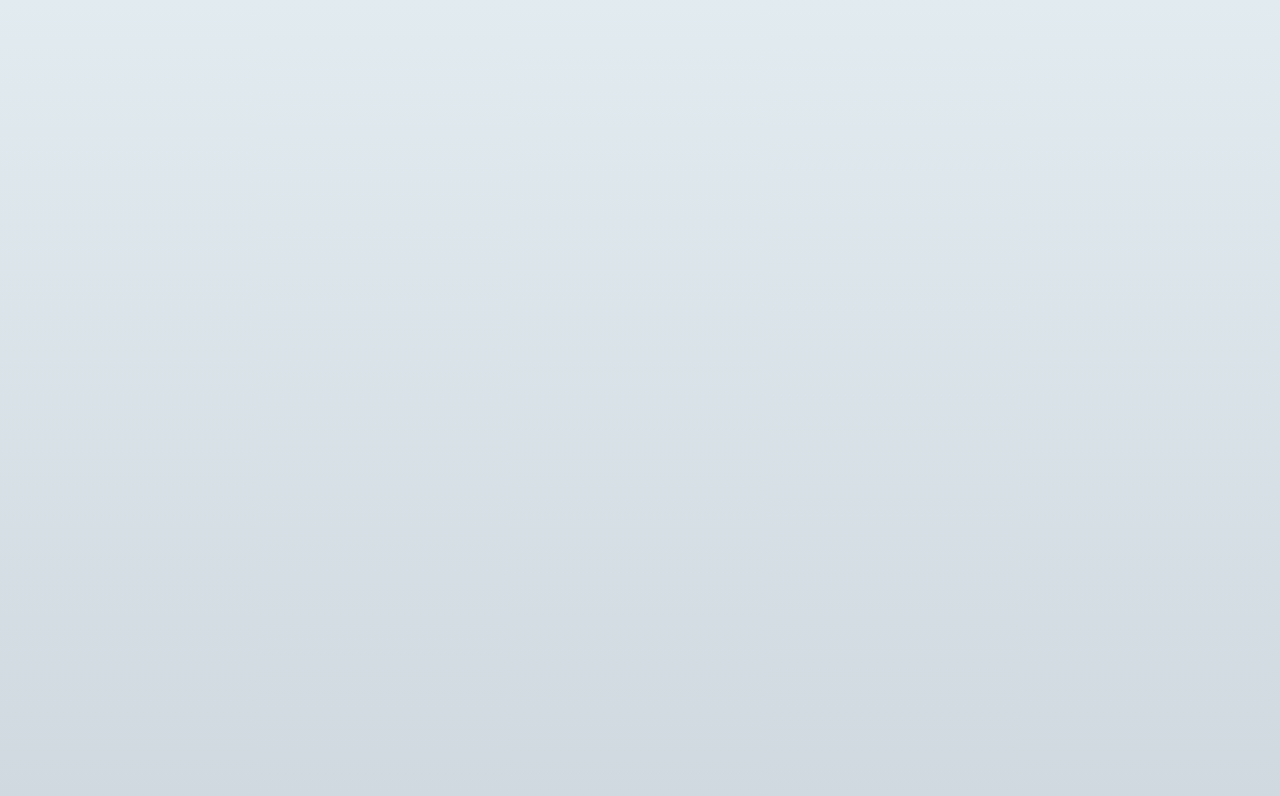
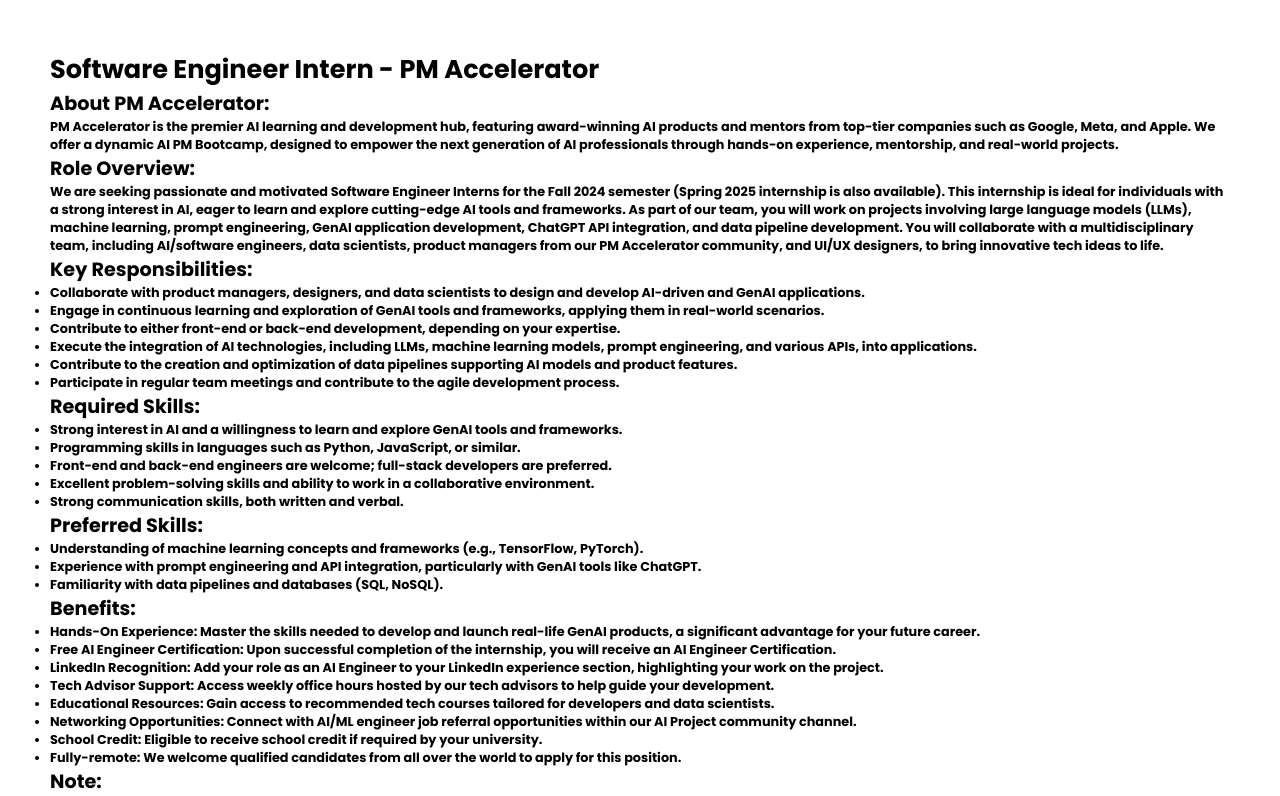
Before and after one commit to JesusVS760/Weather-App-Project, a React (Vite) app: page /Information in a window 1280 px wide. Before the commit this address had no page. Shown: the top 796 px of the page. Built offline with nearby package versions, Linux system fonts and the light colour scheme.

Commit message:
information page

```diff
--- a/src/App.jsx
+++ b/src/App.jsx
@@ -3,6 +3,7 @@
 import Started from "./pages/Started";
 import "./App.css";
 import Weather from "./pages/Weather";
+import Information from "./pages/Information";
 const App = () => {
   return (
     <div className="app-container">
@@ -10,6 +11,7 @@
         <Routes>
           <Route path="/" element={<Started />}></Route>
           <Route path="/Weather" element={<Weather />}></Route>
+          <Route path="/Information" element={<Information />}></Route>
         </Routes>
       </BrowserRouter>
     </div>
--- a/src/components/Forecast.css
+++ b/src/components/Forecast.css
@@ -24,6 +24,10 @@
   border-radius: 50px;
   padding: 20px 5px;
   max-width: 90px;
+  transition: 0.3s ease;
+}
+.forecast-card:hover {
+  box-shadow: 0 0 15px rgba(0, 0, 0, 1);
 }
 .forecast-card img {
   width: 75px;
--- a/src/components/Search.css
+++ b/src/components/Search.css
@@ -1,3 +1,6 @@
+.search-container {
+  margin-bottom: -50px;
+}
 .searh-contents {
   display: flex;
   align-items: center;
--- /dev/null
+++ b/src/pages/Information.css
@@ -0,0 +1,16 @@
+.info-content {
+  display: flex;
+  align-items: start;
+  flex-direction: column;
+  font-size: 0.8rem;
+  padding: 50px;
+  color: black;
+  font-weight: bold;
+  max-height: 100vh;
+}
+ul li {
+  display: list-item;
+}
+.information-container {
+  background-color: white;
+}
--- /dev/null
+++ b/src/pages/Information.jsx
@@ -0,0 +1,165 @@
+import React from "react";
+import "./Information.css";
+
+const Information = () => {
+  return (
+    <div className="information-container">
+      <div className="info-content">
+        <h1>Software Engineer Intern - PM Accelerator</h1>
+
+        <h2>About PM Accelerator:</h2>
+        <p>
+          PM Accelerator is the premier AI learning and development hub,
+          featuring award-winning AI products and mentors from top-tier
+          companies such as Google, Meta, and Apple. We offer a dynamic AI PM
+          Bootcamp, designed to empower the next generation of AI professionals
+          through hands-on experience, mentorship, and real-world projects.
+        </p>
+
+        <h2>Role Overview:</h2>
+        <p>
+          We are seeking passionate and motivated Software Engineer Interns for
+          the Fall 2024 semester (Spring 2025 internship is also available).
+          This internship is ideal for individuals with a strong interest in AI,
+          eager to learn and explore cutting-edge AI tools and frameworks. As
+          part of our team, you will work on projects involving large language
+          models (LLMs), machine learning, prompt engineering, GenAI application
+          development, ChatGPT API integration, and data pipeline development.
+          You will collaborate with a multidisciplinary team, including
+          AI/software engineers, data scientists, product managers from our PM
+          Accelerator community, and UI/UX designers, to bring innovative tech
+          ideas to life.
+        </p>
+
+        <h2>Key Responsibilities:</h2>
+        <ul>
+          <li>
+            Collaborate with product managers, designers, and data scientists to
+            design and develop AI-driven and GenAI applications.
+          </li>
+          <li>
+            Engage in continuous learning and exploration of GenAI tools and
+            frameworks, applying them in real-world scenarios.
+          </li>
+          <li>
+            Contribute to either front-end or back-end development, depending on
+            your expertise.
+          </li>
+          <li>
+            Execute the integration of AI technologies, including LLMs, machine
+            learning models, prompt engineering, and various APIs, into
+            applications.
+          </li>
+          <li>
+            Contribute to the creation and optimization of data pipelines
+            supporting AI models and product features.
+          </li>
+          <li>
+            Participate in regular team meetings and contribute to the agile
+            development process.
+          </li>
+        </ul>
+
+        <h2>Required Skills:</h2>
+        <ul>
+          <li>
+            Strong interest in AI and a willingness to learn and explore GenAI
+            tools and frameworks.
+          </li>
+          <li>
+            Programming skills in languages such as Python, JavaScript, or
+            similar.
+          </li>
+          <li>
+            Front-end and back-end engineers are welcome; full-stack developers
+            are preferred.
+          </li>
+          <li>
+            Excellent problem-solving skills and ability to work in a
+            collaborative environment.
+          </li>
+          <li>Strong communication skills, both written and verbal.</li>
+        </ul>
+
+        <h2>Preferred Skills:</h2>
+        <ul>
+          <li>
+            Understanding of machine learning concepts and frameworks (e.g.,
+            TensorFlow, PyTorch).
+          </li>
+          <li>
+            Experience with prompt engineering and API integration, particularly
+            with GenAI tools like ChatGPT.
+          </li>
+          <li>Familiarity with data pipelines and databases (SQL, NoSQL).</li>
+        </ul>
+
+        <h2>Benefits:</h2>
+        <ul>
+          <li>
+            <strong>Hands-On Experience:</strong> Master the skills needed to
+            develop and launch real-life GenAI products, a significant advantage
+            for your future career.
+          </li>
+          <li>
+            <strong>Free AI Engineer Certification:</strong> Upon successful
+            completion of the internship, you will receive an AI Engineer
+            Certification.
+          </li>
+          <li>
+            <strong>LinkedIn Recognition:</strong> Add your role as an AI
+            Engineer to your LinkedIn experience section, highlighting your work
+            on the project.
+          </li>
+          <li>
+            <strong>Tech Advisor Support:</strong> Access weekly office hours
+            hosted by our tech advisors to help guide your development.
+          </li>
+          <li>
+            <strong>Educational Resources:</strong> Gain access to recommended
+            tech courses tailored for developers and data scientists.
+          </li>
+          <li>
+            <strong>Networking Opportunities:</strong> Connect with AI/ML
+            engineer job referral opportunities within our AI Project community
+            channel.
+          </li>
+          <li>
+            <strong>School Credit:</strong> Eligible to receive school credit if
+            required by your university.
+          </li>
+          <li>
+            <strong>Fully-remote:</strong> We welcome qualified candidates from
+            all over the world to apply for this position.
+          </li>
+        </ul>
+
+        <h2>Note:</h2>
+        <p>
+          This is an unpaid internship opportunity with CPT and OPT sponsorship
+          available for eligible candidates. If you already graduated, you are
+          welcome to apply as well.
+        </p>
+
+        <h2>Application Process:</h2>
+        <p>To apply, please submit the following information:</p>
+        <ul>
+          <li>Resume</li>
+          <li>
+            Your interest in the 2024 fall or 2025 spring internship, or both
+          </li>
+          <li>Link to your LinkedIn profile</li>
+          <li>
+            Cover letter explaining your interest in AI, why you are interested
+            in this role, and how you hope to contribute to our team.
+          </li>
+          <li>Link to your Github depository (if available)</li>
+        </ul>
+
+        <p>Applications will be reviewed on a rolling basis.</p>
+      </div>
+    </div>
+  );
+};
+
+export default Information;
--- a/src/pages/Started.css
+++ b/src/pages/Started.css
@@ -1,7 +1,8 @@
 .started-container,
 .start-weather-heading,
 .weather-title,
-.weather-container {
+.weather-container,
+.information-container {
   display: flex;
   align-items: center;
   justify-content: center;
@@ -45,7 +46,6 @@
 .started-button-container {
   margin-top: 25px;
 }
-
 .get-started-button {
   padding: 10px 25px;
   font-size: 2rem;
@@ -61,4 +61,6 @@
 }
 .get-started-button:hover {
   box-shadow: 0 0 15px rgba(0, 0, 0, 0.5);
+  border: 1px solid #330867;
+  background: transparent;
 }
--- a/src/pages/Weather.css
+++ b/src/pages/Weather.css
@@ -11,7 +11,7 @@
 }
 .weather-container {
   max-width: 600px;
-  height: 875px;
+  height: 900px;
 }
 .weather-content {
   display: flex;
@@ -45,3 +45,19 @@
 .wind-condition-image img {
   width: 50px;
 }
+.more-information button {
+  padding: 10px;
+  border: none;
+  outline: none;
+  border-radius: 10px;
+  font-weight: bold;
+  cursor: pointer;
+  margin-top: 10px;
+  transition: 0.3s ease;
+  background: #330867;
+  color: #fff;
+}
+.more-information button:hover {
+  border: 1px solid #330867;
+  background: transparent;
+}
--- a/src/pages/Weather.jsx
+++ b/src/pages/Weather.jsx
@@ -10,6 +10,7 @@
 import windImage from "../images/wind.png";
 import humidity from "../images/humidity.png";
 import Forecast from "../components/Forecast";
+import { useNavigate } from "react-router-dom";
 
 const Weather = () => {
   const [currentWeather, setCurrentWeather] = useState(null);
@@ -60,6 +61,13 @@
   const handleReceivedCity = (enteredCity) => {
     setCity(enteredCity);
   };
+
+  const navigate = useNavigate();
+
+  const handleNextPage = () => {
+    navigate("/Information");
+  };
+
   return (
     <div className="weather-wrap">
       {currentWeather && (
@@ -98,6 +106,9 @@
               weatherCondition={weatherImage}
             />
           </div>
+          <div className="more-information">
+            <button onClick={handleNextPage}>PM Accelerator Description</button>
+          </div>
         </div>
       )}
     </div>
```
